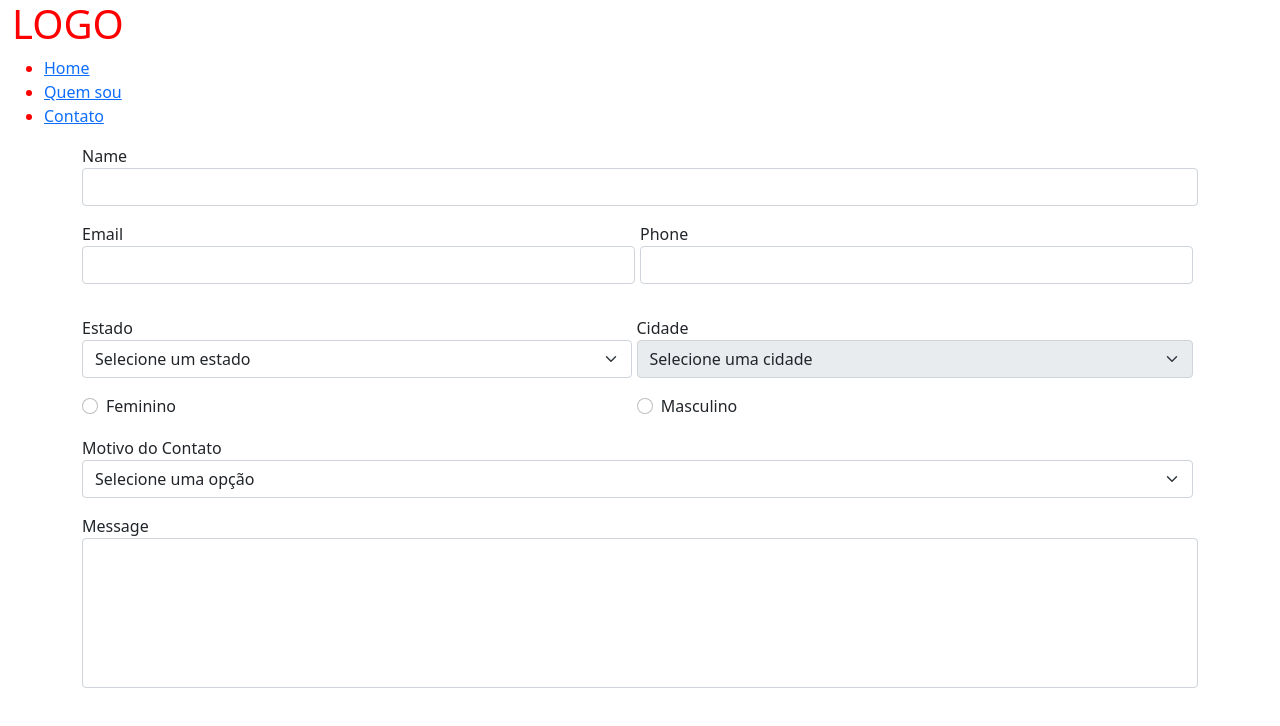
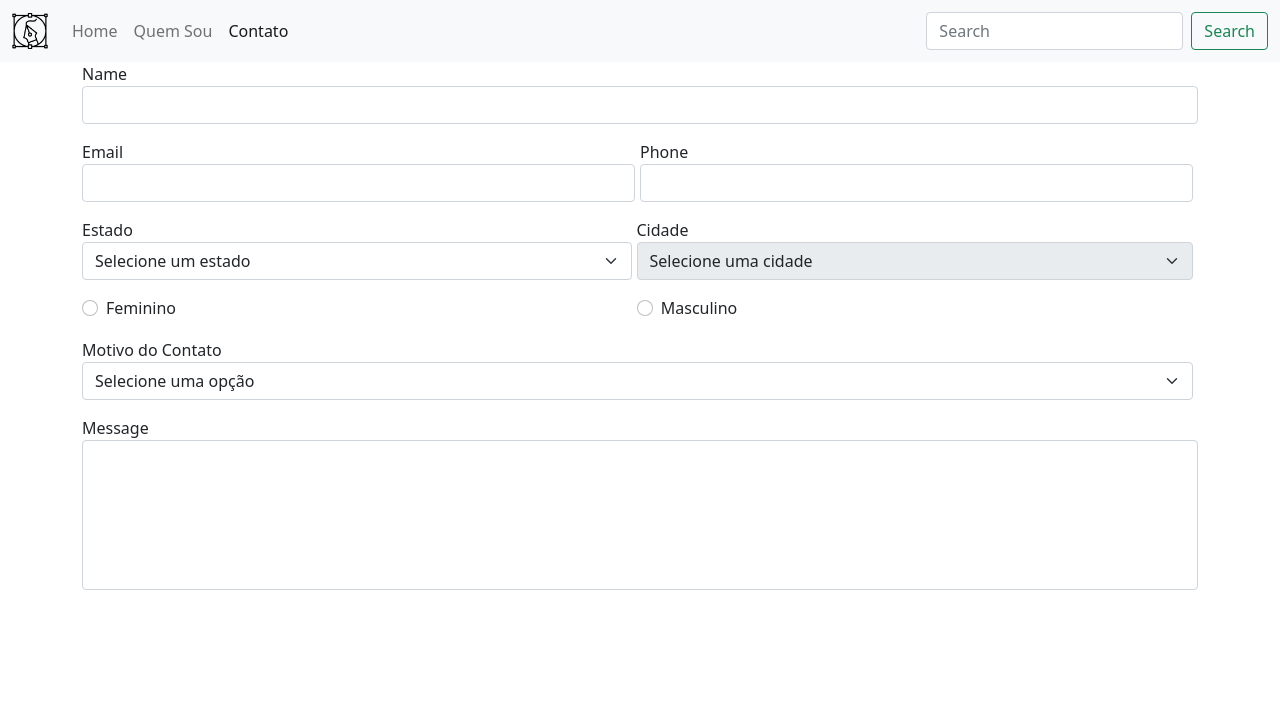
Before and after one commit to franciscoklaus/feunitins, a plain HTML site: page contato.html in a window 1280 px wide. Drawn offline with nearby package versions, Linux system fonts and the light colour scheme; no server answers.

Commit message:
atualizações

```diff
--- a/contato.html
+++ b/contato.html
@@ -1,36 +1,47 @@
 <!DOCTYPE html>
 <html lang="en">
+
 <head>
     <meta charset="UTF-8">
     <meta http-equiv="X-UA-Compatible" content="IE=edge">
     <meta name="viewport" content="width=device-width, initial-scale=1.0">
     <link rel="stylesheet" href="assets/css/style.css">
-    <link href="https://cdn.jsdelivr.net/npm/bootstrap@5.0.2/dist/css/bootstrap.min.css" rel="stylesheet" integrity="sha384-EVSTQN3/azprG1Anm3QDgpJLIm9Nao0Yz1ztcQTwFspd3yD65VohhpuuCOmLASjC" crossorigin="anonymous">
+    <link href="https://cdn.jsdelivr.net/npm/bootstrap@5.0.2/dist/css/bootstrap.min.css" rel="stylesheet"
+        integrity="sha384-EVSTQN3/azprG1Anm3QDgpJLIm9Nao0Yz1ztcQTwFspd3yD65VohhpuuCOmLASjC" crossorigin="anonymous">
 
     <title>Formulário de Contato</title>
 </head>
+
 <body>
+    <nav class="navbar navbar-expand-lg navbar-light bg-light">
         <div class="container-fluid">
-        <aside class="menu">
-            <section class="main-content">
-                <h1>
-                    LOGO
-                </h1>
-                <nav>
-                    <ul>
-                        <li>
-                            <a href="index.html">Home</a>
+            <a class="navbar-brand" href="index.html">
+                <img src="assets/imgs/design-de-logotipos.png" alt="..." height="36">
+            </a>
+            <button class="navbar-toggler" type="button" data-bs-toggle="collapse"
+                data-bs-target="#navbarSupportedContent" aria-controls="navbarSupportedContent" aria-expanded="false"
+                aria-label="Toggle navigation">
+                <span class="navbar-toggler-icon"></span>
+            </button>
+            <div class="collapse navbar-collapse" id="navbarSupportedContent">
+                <ul class="navbar-nav me-auto mb-2 mb-lg-0">
+                    <li class="nav-item">
+                        <a class="nav-link " aria-current="page" href="index.html">Home</a>
                     </li>
-                        <li>
-                            <a href="#">Quem sou</a>
+                    <li class="nav-item">
+                        <a class="nav-link" href="quemsou.html">Quem Sou</a>
                     </li>
-                        <li>
-                            <a href="contato.html">Contato</a>
+                    <li class="nav-item">
+                        <a class="nav-link active" href="contato.html">Contato</a>
                     </li>
                 </ul>
+                <form class="d-flex">
+                    <input class="form-control me-2" type="search" placeholder="Search" aria-label="Search">
+                    <button class="btn btn-outline-success" type="submit">Search</button>
+                </form>
+            </div>
+        </div>
     </nav>
-            </section>
-        </aside>
     <div class="container">
         <form class="" action="" method="post">
             <div class="mb-3">
@@ -38,12 +49,12 @@
                 <input type="text" class="form-control" id="" name="">
             </div>
             <div class="mb-3 container-conteudo">
-                    <div class="mb-3 container-conteudo-item">
+                <div class="container-conteudo-item">
                     <label for="name">Email</label>
                     <input type="email" class="form-control" id="" name="">
                 </div>
 
-                    <div class="mb-3 container-conteudo-item">
+                <div class="container-conteudo-item">
                     <label for="name">Phone</label>
                     <input type="text" class="form-control" id="" name="">
                 </div>
@@ -60,7 +71,7 @@
 
                 <div class="container-conteudo-item">
                     <label for="name">Cidade</label>
-                        <select class="form-select" aria-label="Default select example"  id="cities" disabled>
+                    <select class="form-select" aria-label="Default select example" id="cities" disabled>
                         <option value="">Selecione uma cidade</option>
                     </select>
 
@@ -83,7 +94,7 @@
 
             <div class="mb-3 container-conteudo-item">
                 <label for="motivo_contato">Motivo do Contato</label>
-                    <select class="form-select" aria-label="Default select example"  id="motivo_contato">
+                <select class="form-select" aria-label="Default select example" id="motivo_contato">
                     <option value="">Selecione uma opção</option>
                     <option value="duvida">Dúvida</option>
                     <option value="elogio">Elogio</option>
@@ -97,7 +108,10 @@
             </div>
         </form>
     </div>
-    </div>
+
+    <script src="https://cdn.jsdelivr.net/npm/bootstrap@5.0.2/dist/js/bootstrap.bundle.min.js"
+        integrity="sha384-MrcW6ZMFYlzcLA8Nl+NtUVF0sA7MsXsP1UyJoMp4YLEuNSfAP+JcXn/tWtIaxVXM"
+        crossorigin="anonymous"></script>
     <script src="assets/js/script.js"></script>
     <script>
 
@@ -105,4 +119,5 @@
         populateCitySelect()
     </script>
 </body>
+
 </html>
```
Also changed, not shown: index.html (+28 -16 lines), quemsou.html (+32 -0 lines), assets/imgs/design-de-logotipos.png (added). Lines whose indentation alone changed are shown as unchanged.
